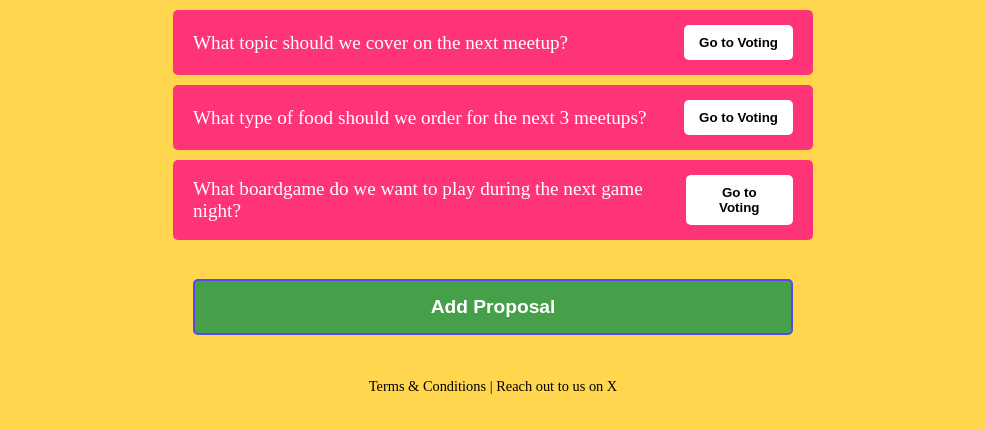
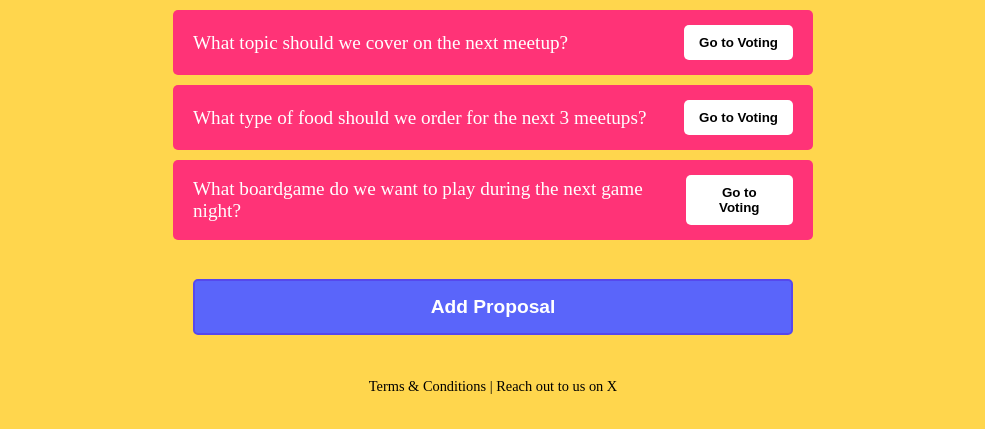
Before and after one commit to teghnet/ethglobal-bangkok, a plain HTML site: page encore/app/index.html in a window 1280 px wide. In both pictures the pointer is over the button "Add Proposal". Shown: the part 441-870 px from the top of the page, without its empty margins (147-1132 px from the left). Drawn offline with Linux system fonts and the light colour scheme; a web font is replaced by a local one.

Commit message:
another color change

```diff
--- a/encore/app/index.html
+++ b/encore/app/index.html
@@ -135,7 +135,7 @@
         }
 
         .add-proposal:hover {
-            background-color: #45a049;
+            background-color: #5A65FA;
         }
 
         .footer {
```
